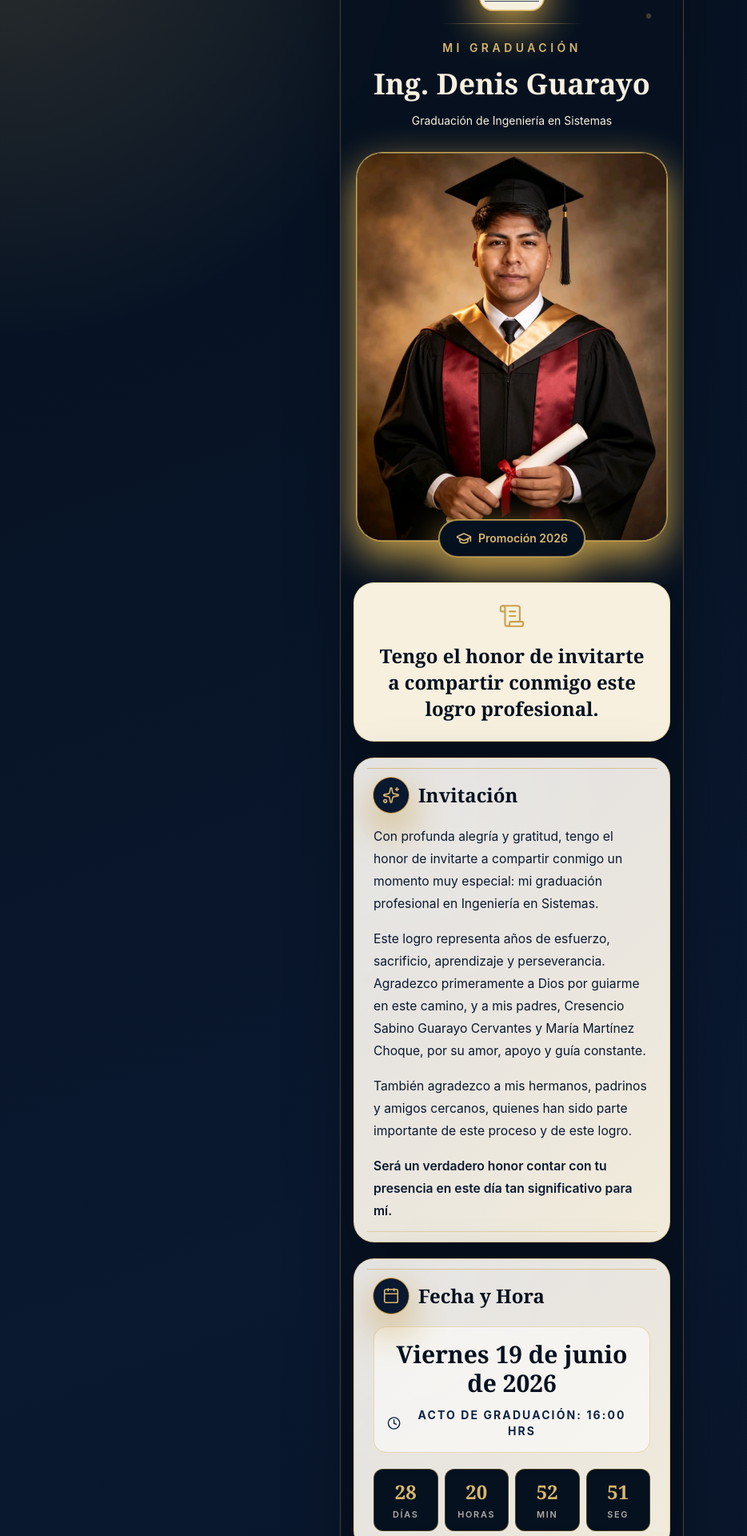
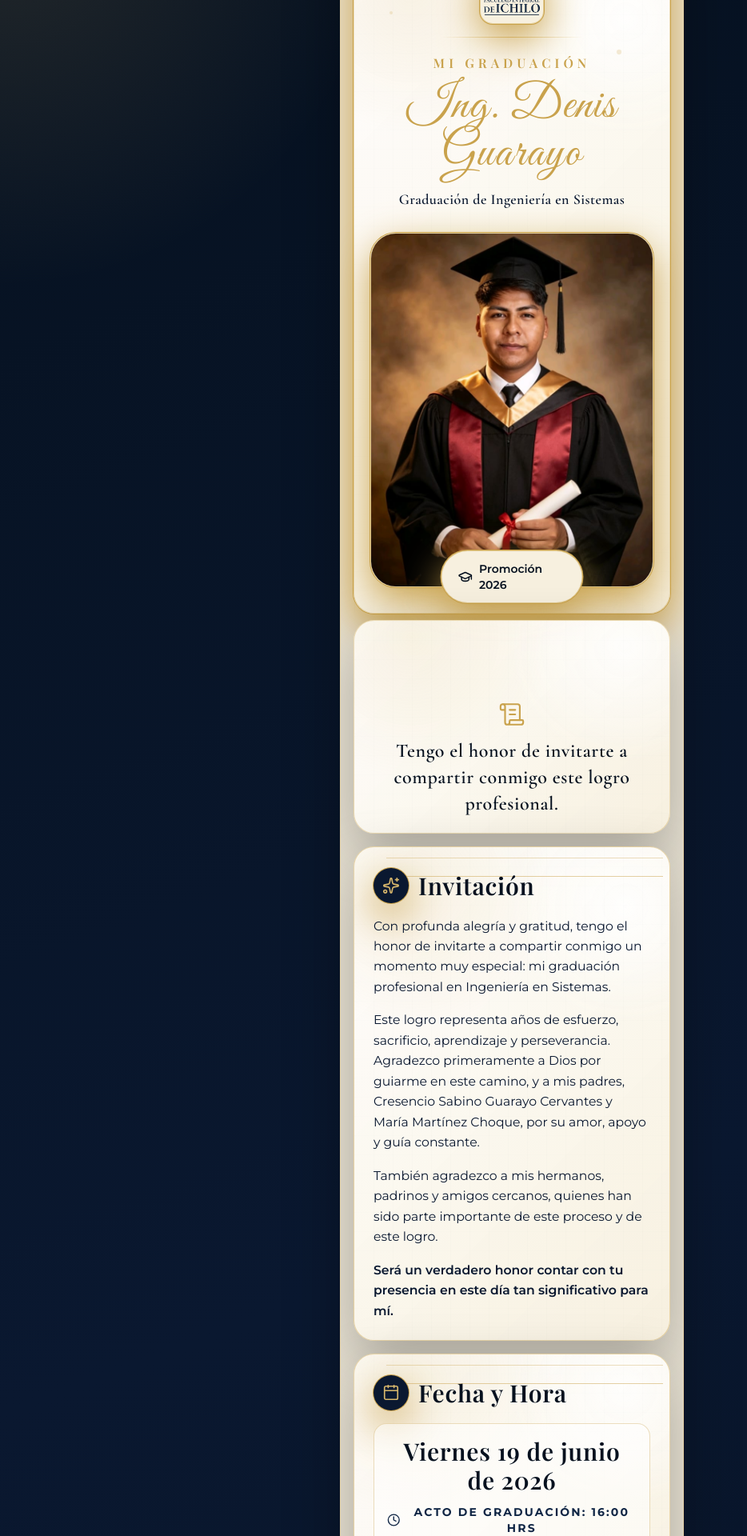
Before and after one commit to denis651-rgb/invitacion-graduacion-denis, a React (Vite) app: page / in a window 1280 px wide. Shown: the part 120-2040 px from the top of the page at 80% size, without its empty margins (0-934 px from the left). Built offline with nearby package versions, Linux system fonts and the light colour scheme.

Commit message:
Update invitation typography

```diff
--- a/index.html
+++ b/index.html
@@ -7,6 +7,12 @@
       name="description"
       content="Invitación digital a la graduación profesional de Ing. Denis Guarayo."
     />
+    <link rel="preconnect" href="https://fonts.googleapis.com" />
+    <link rel="preconnect" href="https://fonts.gstatic.com" crossorigin />
+    <link
+      href="https://fonts.googleapis.com/css2?family=Cormorant+Garamond:wght@500;600;700&family=Great+Vibes&family=Montserrat:wght@400;500;600;700&family=Playfair+Display:wght@600;700&display=swap"
+      rel="stylesheet"
+    />
     <title>Graduación Ing. Denis Guarayo</title>
   </head>
   <body>
--- a/src/App.jsx
+++ b/src/App.jsx
@@ -47,7 +47,7 @@ function Countdown() {
 
   if (remaining <= 0) {
     return (
-      <div className="rounded-2xl border border-gold/40 bg-navy-900 px-5 py-4 text-center text-lg font-semibold text-ivory shadow-gold">
+      <div className="rounded-2xl border border-gold/40 bg-ivory px-5 py-4 text-center text-lg font-semibold text-navy-950 shadow-gold">
         El gran día ha llegado
       </div>
     );
@@ -69,12 +69,12 @@ function Countdown() {
       {items.map(([label, value]) => (
         <div
           key={label}
-          className="rounded-xl border border-gold/35 bg-navy-950 px-2 py-3 text-center shadow-inner"
+          className="rounded-xl border border-gold/35 bg-white/65 px-2 py-3 text-center shadow-inner"
         >
-          <div className="font-display text-2xl font-bold text-champagne">
+          <div className="font-title text-2xl font-semibold text-navy-950">
             {String(value).padStart(2, "0")}
           </div>
-          <div className="mt-1 text-[0.68rem] font-semibold uppercase tracking-[0.16em] text-ivory/70">
+          <div className="mt-1 text-[0.68rem] font-semibold uppercase tracking-[0.16em] text-navy-700">
             {label}
           </div>
         </div>
@@ -98,7 +98,7 @@ function SectionCard({ icon: Icon, title, children, className = "" }) {
         <div className="flex h-11 w-11 items-center justify-center rounded-full bg-navy-900 text-champagne shadow-gold">
           <Icon size={22} strokeWidth={1.8} />
         </div>
-        <h2 className="font-display text-2xl font-bold text-navy-950">{title}</h2>
+        <h2 className="font-title text-3xl font-semibold tracking-wide text-navy-950">{title}</h2>
       </div>
       {children}
     </motion.section>
@@ -111,7 +111,7 @@ function ExternalButton({ href, icon: Icon, children }) {
       href={href}
       target="_blank"
       rel="noreferrer"
-      className="mt-5 flex min-h-14 w-full items-center justify-center gap-3 rounded-2xl bg-navy-900 px-5 py-4 text-center text-sm font-bold uppercase tracking-[0.12em] text-ivory shadow-gold transition duration-300 hover:-translate-y-0.5 hover:bg-navy-800 focus:outline-none focus:ring-2 focus:ring-champagne"
+      className="mt-5 flex min-h-14 w-full items-center justify-center gap-3 rounded-2xl bg-navy-900 px-5 py-4 text-center font-body text-sm font-semibold uppercase tracking-[0.12em] text-ivory shadow-gold transition duration-300 hover:-translate-y-0.5 hover:bg-navy-800 focus:outline-none focus:ring-2 focus:ring-champagne"
     >
       <Icon size={20} />
       {children}
@@ -131,7 +131,7 @@ function ImageWithFallback({ src, alt, type }) {
       <div className="flex aspect-[4/5] w-full items-center justify-center overflow-hidden rounded-[2rem] border border-champagne/60 bg-gradient-to-br from-navy-800 via-navy-950 to-black shadow-gold">
         <div className="text-center">
           <GraduationCap className="mx-auto text-champagne" size={70} strokeWidth={1.3} />
-          <p className="mt-4 px-8 font-display text-2xl font-bold text-ivory">
+          <p className="mt-4 px-8 font-title text-2xl font-semibold text-ivory">
             Foto del graduado
           </p>
           <p className="mt-2 px-8 text-xs uppercase tracking-[0.2em] text-ivory/65">
@@ -158,9 +158,9 @@ function ImageWithFallback({ src, alt, type }) {
 
 function App() {
   return (
-    <main className="min-h-screen px-4 py-6 text-ivory">
-      <div className="mx-auto max-w-[430px] overflow-hidden rounded-[2rem] border border-champagne/30 bg-navy-950/70 shadow-soft backdrop-blur">
-        <div className="relative px-5 pb-8 pt-7">
+    <main className="min-h-screen px-4 py-6 text-navy-950">
+      <div className="mx-auto max-w-[430px] overflow-hidden rounded-[2rem] border border-champagne/45 bg-ivory/95 shadow-soft backdrop-blur">
+        <div className="paper-texture relative mx-4 mt-4 rounded-[1.6rem] border border-champagne/45 px-5 pb-8 pt-7 shadow-gold">
           <div className="absolute inset-0 opacity-35">
             <div className="absolute left-6 top-16 h-1 w-1 rounded-full bg-champagne sparkle" />
             <div className="absolute right-10 top-28 h-1.5 w-1.5 rounded-full bg-champagne sparkle" />
@@ -178,13 +178,13 @@ function App() {
               <ImageWithFallback src={finiLogo} alt="Logo FINI" type="logo" />
             </div>
             <div className="gold-line mx-auto mb-5 h-px w-44" />
-            <p className="text-sm font-semibold uppercase tracking-[0.32em] text-champagne">
+            <p className="font-title text-base font-semibold uppercase tracking-[0.32em] text-gold">
               Mi Graduación
             </p>
-            <h1 className="mt-3 font-display text-4xl font-bold leading-tight text-ivory">
+            <h1 className="mt-3 font-script text-5xl leading-tight tracking-wide text-gold sm:text-6xl">
               Ing. Denis Guarayo
             </h1>
-            <p className="mx-auto mt-3 max-w-xs text-sm leading-6 text-ivory/78">
+            <p className="mx-auto mt-3 max-w-xs font-elegant text-lg font-semibold leading-7 tracking-wide text-navy-900">
               Graduación de Ingeniería en Sistemas
             </p>
           </motion.header>
@@ -197,30 +197,30 @@ function App() {
           >
             {/* Coloca la foto final en src/assets/foto-denis.png para reemplazar este placeholder. */}
             <ImageWithFallback src={denisPhoto} alt="Ing. Denis Guarayo" />
-            <div className="absolute -bottom-5 left-1/2 flex -translate-x-1/2 items-center gap-2 rounded-full border border-champagne/60 bg-navy-950 px-5 py-3 text-sm font-semibold text-champagne shadow-gold">
+            <div className="absolute -bottom-5 left-1/2 flex -translate-x-1/2 items-center gap-2 rounded-full border border-champagne/70 bg-ivory px-5 py-3 text-sm font-semibold text-navy-950 shadow-gold">
               <GraduationCap size={20} />
               Promoción 2026
             </div>
           </motion.div>
         </div>
 
-        <div className="space-y-5 px-4 pb-8">
+        <div className="space-y-4 px-4 pb-8">
           <motion.section
             variants={fadeIn}
             initial="hidden"
             whileInView="visible"
             viewport={{ once: true, amount: 0.35 }}
-            className="relative mt-5 overflow-hidden rounded-[1.6rem] border border-champagne/45 bg-ivory p-6 text-center text-navy-950 shadow-soft"
+            className="paper-texture relative mt-2 overflow-hidden rounded-[1.6rem] border border-champagne/45 px-6 py-5 text-center text-navy-950 shadow-soft"
           >
             <div className="absolute inset-x-0 top-0 h-20 bg-gradient-to-b from-champagne/24 to-transparent" />
             <ScrollText className="relative mx-auto text-gold" size={34} strokeWidth={1.5} />
-            <p className="relative mt-4 font-display text-2xl font-bold leading-snug">
+            <p className="relative mt-3 font-elegant text-2xl font-semibold leading-snug tracking-wide">
               Tengo el honor de invitarte a compartir conmigo este logro profesional.
             </p>
           </motion.section>
 
           <SectionCard icon={Sparkles} title="Invitación">
-            <div className="space-y-4 text-[0.98rem] leading-7 text-navy-900">
+            <div className="space-y-4 font-body text-[0.98rem] leading-relaxed text-navy-900">
               <p>
                 Con profunda alegría y gratitud, tengo el honor de invitarte a compartir conmigo
                 un momento muy especial: mi graduación profesional en Ingeniería en Sistemas.
@@ -244,7 +244,7 @@ function App() {
 
           <SectionCard icon={Calendar} title="Fecha y Hora">
             <div className="rounded-2xl border border-gold/35 bg-white/55 p-4 text-center">
-              <p className="font-display text-3xl font-bold text-navy-950">
+              <p className="font-title text-3xl font-semibold tracking-wide text-navy-950">
                 Viernes 19 de junio de 2026
               </p>
               <p className="mt-3 flex items-center justify-center gap-2 text-sm font-bold uppercase tracking-[0.15em] text-navy-800">
@@ -258,7 +258,7 @@ function App() {
           </SectionCard>
 
           <SectionCard icon={MapPin} title="Acto">
-            <p className="font-display text-2xl font-bold text-navy-950">Acto de Graduación</p>
+            <p className="font-title text-3xl font-semibold tracking-wide text-navy-950">Acto de Graduación</p>
             <p className="mt-2 text-base leading-7 text-navy-800">Facultad Integral Ichilo FINI</p>
             <ExternalButton href={ACT_MAP_URL} icon={MapPin}>
               Ver ubicación del acto
@@ -266,7 +266,7 @@ function App() {
           </SectionCard>
 
           <SectionCard icon={Gift} title="Recepción">
-            <p className="font-display text-2xl font-bold text-navy-950">Recepción</p>
+            <p className="font-title text-3xl font-semibold tracking-wide text-navy-950">Recepción</p>
             <p className="mt-2 flex items-center gap-2 font-semibold text-navy-800">
               <Clock size={18} />
               20:00 hrs
@@ -298,14 +298,14 @@ function App() {
             className="rounded-[1.6rem] border border-champagne/45 bg-navy-900 p-7 text-center shadow-gold"
           >
             <GraduationCap className="mx-auto text-champagne" size={38} strokeWidth={1.5} />
-            <p className="mt-4 font-display text-2xl font-bold text-ivory">
+            <p className="mt-4 font-title text-2xl font-semibold tracking-wide text-ivory">
               Gracias por formar parte de este momento tan especial.
             </p>
             <p className="mt-3 text-sm leading-6 text-ivory/75">
               Será un honor contar con tu presencia.
             </p>
             <div className="gold-line mx-auto my-5 h-px w-36" />
-            <p className="font-display text-2xl font-bold text-champagne">Ing. Denis Guarayo</p>
+            <p className="font-script text-4xl tracking-wide text-champagne">Ing. Denis Guarayo</p>
           </motion.footer>
         </div>
       </div>
--- a/src/index.css
+++ b/src/index.css
@@ -24,10 +24,10 @@ body {
   min-height: 100vh;
   margin: 0;
   background:
-    radial-gradient(circle at top left, rgba(216, 183, 108, 0.18), transparent 34rem),
-    radial-gradient(circle at bottom right, rgba(23, 54, 93, 0.8), transparent 30rem),
+    radial-gradient(circle at top left, rgba(216, 183, 108, 0.14), transparent 30rem),
+    radial-gradient(circle at bottom right, rgba(23, 54, 93, 0.55), transparent 28rem),
     linear-gradient(160deg, #06111f 0%, #0a1830 48%, #06111f 100%);
-  font-family: Inter, ui-sans-serif, system-ui, sans-serif;
+  font-family: Montserrat, ui-sans-serif, system-ui, sans-serif;
 }
 
 a {
@@ -41,8 +41,26 @@ a {
 
 .paper-texture {
   background:
-    linear-gradient(135deg, rgba(255, 255, 255, 0.88), rgba(247, 240, 223, 0.98)),
-    radial-gradient(circle at 20% 10%, rgba(216, 183, 108, 0.2), transparent 16rem);
+    radial-gradient(circle at 18% 8%, rgba(216, 183, 108, 0.16), transparent 11rem),
+    radial-gradient(circle at 86% 12%, rgba(255, 255, 255, 0.8), transparent 9rem),
+    linear-gradient(135deg, rgba(255, 255, 255, 0.96), rgba(247, 240, 223, 0.99));
+}
+
+.paper-texture::before {
+  content: "";
+  position: absolute;
+  inset: 0;
+  pointer-events: none;
+  opacity: 0.11;
+  background-image:
+    linear-gradient(90deg, rgba(6, 17, 31, 0.08) 1px, transparent 1px),
+    linear-gradient(rgba(6, 17, 31, 0.07) 1px, transparent 1px);
+  background-size: 24px 24px;
+  mix-blend-mode: multiply;
+}
+
+.paper-texture > * {
+  position: relative;
 }
 
 .sparkle {
--- a/tailwind.config.js
+++ b/tailwind.config.js
@@ -15,8 +15,10 @@ export default {
         gold: "#c9a24c"
       },
       fontFamily: {
-        display: ["Georgia", "Cambria", "Times New Roman", "serif"],
-        body: ["Inter", "ui-sans-serif", "system-ui", "sans-serif"]
+        script: ["Great Vibes", "cursive"],
+        title: ["Playfair Display", "serif"],
+        elegant: ["Cormorant Garamond", "serif"],
+        body: ["Montserrat", "sans-serif"]
       },
       boxShadow: {
         soft: "0 24px 70px rgba(0, 0, 0, 0.28)",
```
Also changed, not shown: src/assets/foto-placeholder.svg, src/assets/logo-placeholder.svg.
